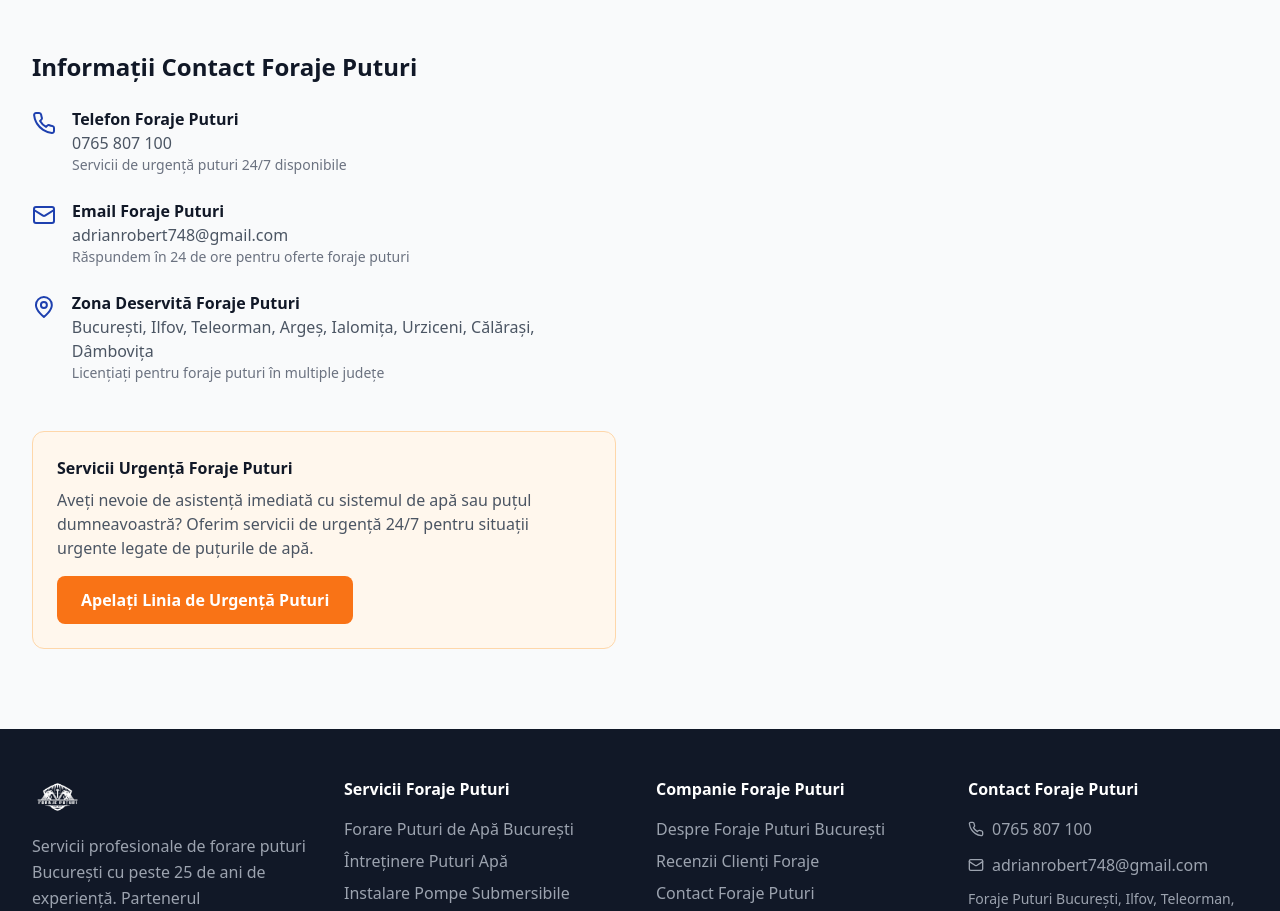
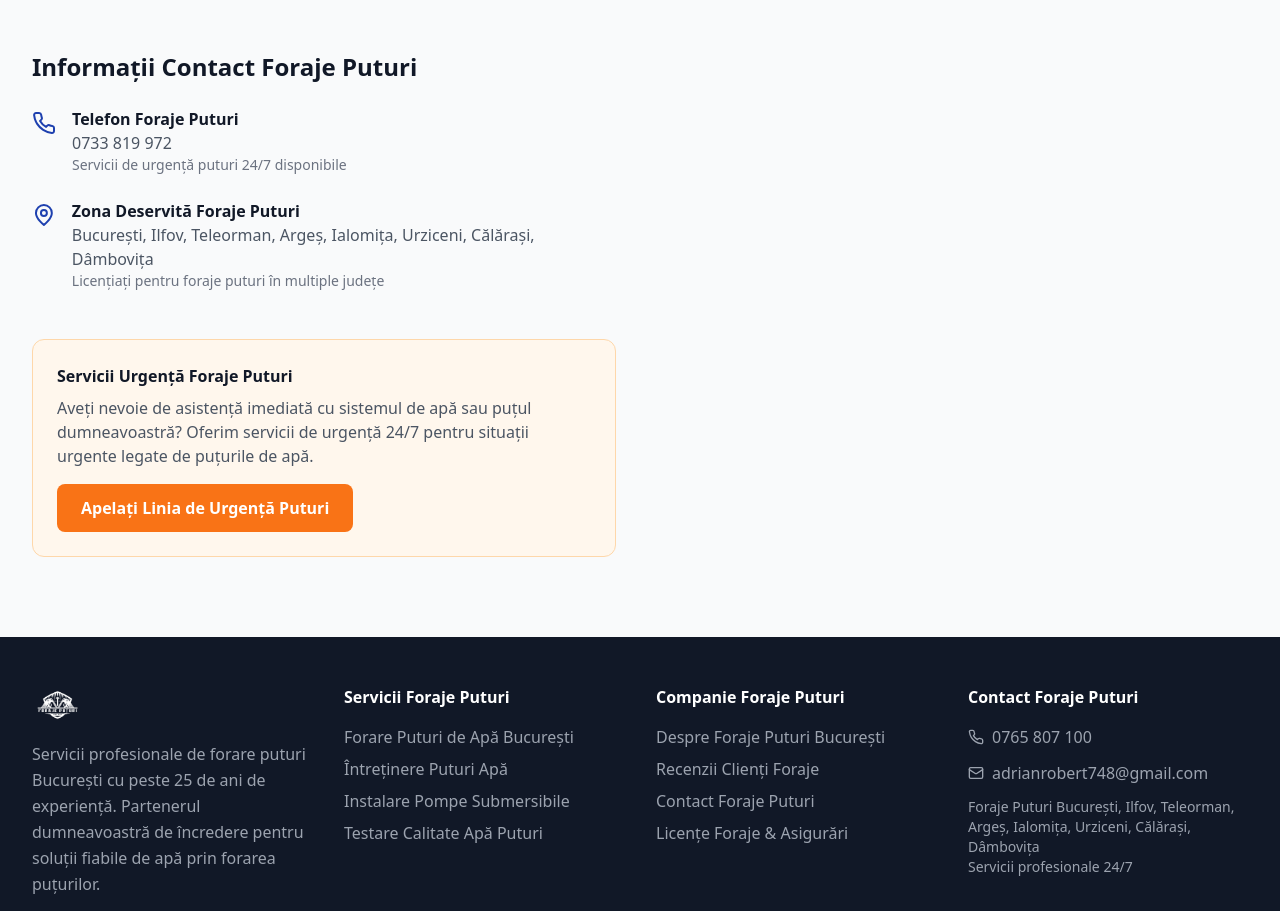
Before and after one commit to RobertoZ182/V2AVR, a React (Vite) app: page / in a window 1280 px wide. Shown: the part 4960-5871 px from the top of the page. Built offline with nearby package versions, Linux system fonts and the light colour scheme.

Commit message:
contact change

```diff
--- a/src/App.tsx
+++ b/src/App.tsx
@@ -545,18 +545,11 @@ function App() {
                     <Phone className="w-6 h-6 text-blue-800 mt-1" />
                     <div>
                       <h4 className="font-semibold text-gray-900">Telefon Foraje Puturi</h4>
-                      <p className="text-gray-600"><a href="tel:+40765807100">0765 807 100</a></p>
+                      <p className="text-gray-600"><a href="tel:+40765807100">0733 819 972</a></p>
                       <p className="text-sm text-gray-500">Servicii de urgență puturi 24/7 disponibile</p>
                     </div>
                   </div>
-                  <div className="flex items-start space-x-4">
-                    <Mail className="w-6 h-6 text-blue-800 mt-1" />
-                    <div>
-                      <h4 className="font-semibold text-gray-900">Email Foraje Puturi</h4>
-                      <p className="text-gray-600"><a href="mailto:adrianrobert748@gmail.com">adrianrobert748@gmail.com</a></p>
-                      <p className="text-sm text-gray-500">Răspundem în 24 de ore pentru oferte foraje puturi</p>
-                    </div>
-                  </div>
+
                   <div className="flex items-start space-x-4">
                     <MapPin className="w-6 h-6 text-blue-800 mt-1" />
                     <div>
```
